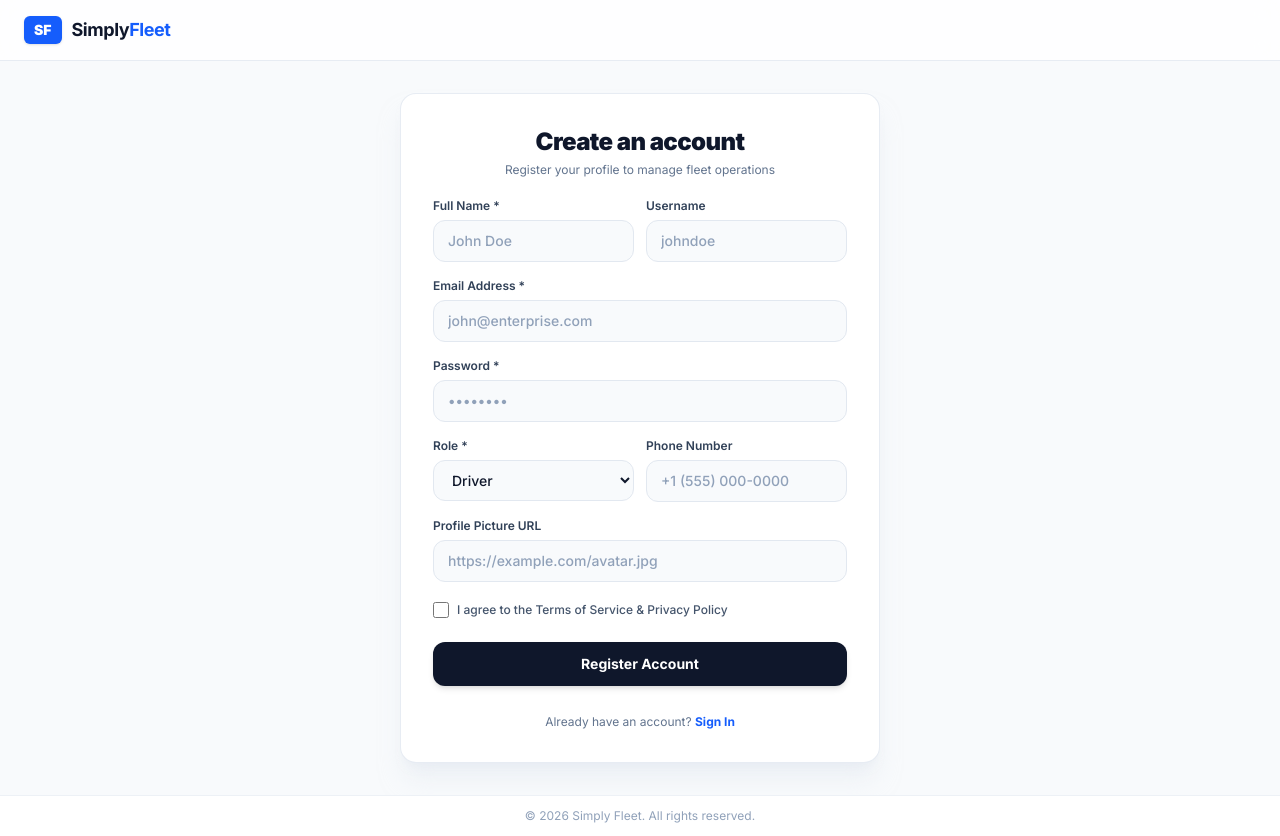
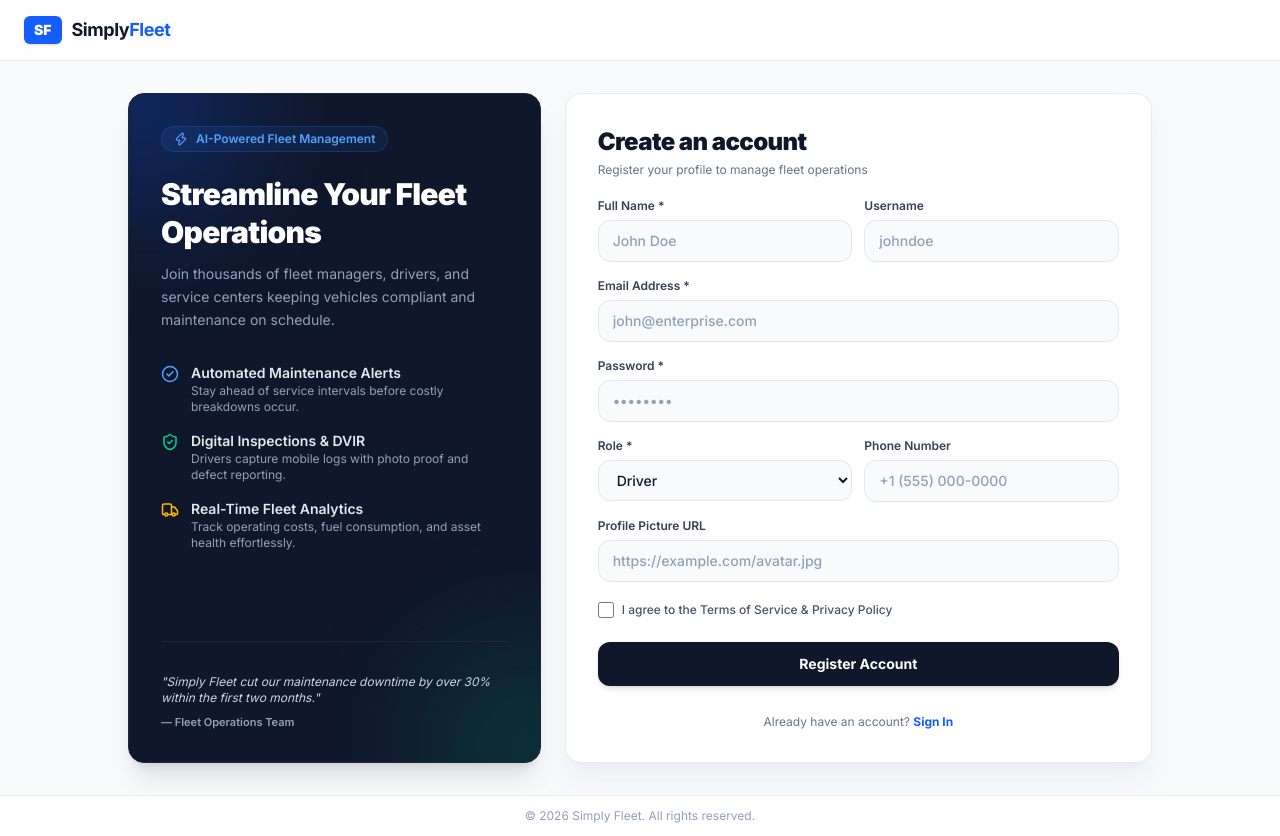
Before and after one commit to shettigarpratham6-web/FleetGuard, a Next.js app in the folder frontend/: page /register in a window 1280 px wide. Built offline with nearby package versions, Linux system fonts and the light colour scheme; no server answers.

Commit message:
register page ui changed

```diff
--- a/frontend/src/app/page.tsx
+++ b/frontend/src/app/page.tsx
@@ -1,8 +1,8 @@
 'use client';
-import { useEffect } from 'react';
-import { api } from '@/services/api'
+
+import { useEffect, useState } from 'react';
+import { api } from '@/services/api';
 import { useRouter } from 'next/navigation';
-import React, { useState } from 'react';
 import Link from 'next/link';
 import {
   Scan,
@@ -20,9 +20,11 @@ import {
 } from 'lucide-react';
 
 export default function Home() {
+  // 1. Initialize the router hook here
+  const router = useRouter();
+
   // Cursor position state for interactive parallax animations
   const [mousePos, setMousePos] = useState({ x: 0, y: 0 });
-
 
   useEffect(() => {
     if (!api.auth.isAuthenticated()) {
@@ -62,13 +64,11 @@ export default function Home() {
       onMouseMove={handleMouseMove}
       className="min-h-screen w-full bg-slate-50 text-slate-700 font-sans overflow-x-hidden"
     >
-
       {/* ==========================================
           HEADER / NAVBAR
       ========================================== */}
       <header className="sticky top-0 z-50 w-full bg-white/95 backdrop-blur-md border-b border-slate-200">
         <div className="max-w-7xl mx-auto px-4 sm:px-6 lg:px-8 h-20 flex items-center justify-between">
-
           <div className="flex items-center gap-2 group cursor-pointer">
             <div className="bg-blue-600 text-white font-bold text-xl flex items-center justify-center w-10 h-10 rounded-lg transition-transform duration-300 group-hover:scale-105 group-hover:rotate-3 shadow-md shadow-blue-500/20">
               SF
@@ -100,11 +100,10 @@ export default function Home() {
       </header>
 
       {/* ==========================================
-    SECTION 1: HERO SECTION (Guaranteed Render + Parallax)
-========================================== */}
+          SECTION 1: HERO SECTION (Guaranteed Render + Parallax)
+      ========================================== */}
       <section className="pt-12 pb-20 px-4 sm:px-6 lg:px-8 max-w-7xl mx-auto w-full">
         <div className="grid grid-cols-1 lg:grid-cols-12 gap-12 items-center">
-
           {/* Left Text Content */}
           <div
             style={{
@@ -140,8 +139,7 @@ export default function Home() {
             <span className="text-xs text-slate-500 font-medium">No credit card required</span>
           </div>
 
-          {/* Right Hero Visual Card - Fixed Width Flex Wrapper */}
-          {/* Right Hero Visual */}
+          {/* Right Hero Visual Card */}
           <div className="lg:col-span-5 flex justify-center">
             <div className="relative w-[430px]">
 
@@ -169,18 +167,14 @@ export default function Home() {
 
                   {/* Dashboard Content */}
                   <div className="p-5 space-y-4">
-
                     <div className="grid grid-cols-2 gap-4">
-
                       <div className="rounded-xl bg-slate-800 p-4">
                         <p className="text-slate-400 text-xs uppercase">
                           Active Fleet
                         </p>
-
                         <h2 className="text-3xl font-black text-white mt-2">
                           142
                         </h2>
-
                         <p className="text-emerald-400 text-xs mt-1">
                           ↑ 98.4% Operational
                         </p>
@@ -190,27 +184,22 @@ export default function Home() {
                         <p className="text-slate-400 text-xs uppercase">
                           PM Compliance
                         </p>
-
                         <h2 className="text-3xl font-black text-blue-400 mt-2">
                           96.8%
                         </h2>
-
                         <p className="text-blue-300 text-xs mt-1">
                           On Schedule
                         </p>
                       </div>
-
                     </div>
 
-                    {/* Fake Graph */}
+                    {/* Maintenance Graph */}
                     <div className="rounded-xl bg-slate-800 p-4">
-
                       <p className="text-slate-400 text-xs mb-4">
                         Monthly Maintenance
                       </p>
 
                       <div className="flex items-end gap-2 h-32">
-
                         <div className="bg-blue-500 rounded w-5 h-12"></div>
                         <div className="bg-blue-500 rounded w-5 h-20"></div>
                         <div className="bg-blue-500 rounded w-5 h-16"></div>
@@ -218,19 +207,15 @@ export default function Home() {
                         <div className="bg-blue-500 rounded w-5 h-14"></div>
                         <div className="bg-blue-500 rounded w-5 h-28"></div>
                         <div className="bg-blue-500 rounded w-5 h-20"></div>
-
                       </div>
-
                     </div>
 
                     {/* Vehicles */}
                     <div className="space-y-3">
-
                       <div className="rounded-lg bg-slate-800 p-3 flex justify-between">
                         <span className="text-white">
                           Truck KH01VS8
                         </span>
-
                         <span className="text-emerald-400">
                           Healthy
                         </span>
@@ -240,7 +225,6 @@ export default function Home() {
                         <span className="text-white">
                           Truck MH14TR2
                         </span>
-
                         <span className="text-yellow-400">
                           Service Due
                         </span>
@@ -250,21 +234,16 @@ export default function Home() {
                         <span className="text-white">
                           Truck KA19FG9
                         </span>
-
                         <span className="text-red-400">
                           Inspection
                         </span>
                       </div>
-
                     </div>
-
                   </div>
-
                 </div>
 
                 {/* Rating */}
                 <div className="flex items-center justify-between mt-5">
-
                   <div className="flex gap-1">
                     {[...Array(5)].map((_, i) => (
                       <Star
@@ -286,9 +265,7 @@ export default function Home() {
                   <span className="text-sm font-medium text-slate-500">
                     App Store
                   </span>
-
                 </div>
-
               </div>
 
               {/* Floating Card 1 */}
@@ -296,7 +273,6 @@ export default function Home() {
                 <p className="text-sm font-semibold text-slate-800">
                   🚛 Maintenance Reminder
                 </p>
-
                 <p className="text-xs text-slate-500 mt-2">
                   Oil & Filter service due for KH01VS8
                 </p>
@@ -307,7 +283,6 @@ export default function Home() {
                 <p className="text-sm font-semibold text-red-600">
                   ⚠ Inspection Alert
                 </p>
-
                 <p className="text-xs text-slate-500 mt-2">
                   Rear tyre pressure below threshold.
                 </p>
@@ -317,12 +292,12 @@ export default function Home() {
           </div>
         </div>
       </section>
+
       {/* ==========================================
-          NEW SECTION: MOBILE FLEET WORKFLOWS
+          SECTION 2: MOBILE FLEET WORKFLOWS
       ========================================== */}
       <section className="py-20 px-4 sm:px-6 lg:px-8 bg-white border-t border-slate-200 w-full">
         <div className="max-w-7xl mx-auto">
-
           <div className="text-center max-w-3xl mx-auto mb-16 flex flex-col gap-3">
             <span className="text-xs font-bold tracking-widest text-blue-600 uppercase">
               One Source of Truth
@@ -336,7 +311,6 @@ export default function Home() {
           </div>
 
           <div className="grid grid-cols-1 md:grid-cols-3 gap-8">
-
             {/* Drivers Card */}
             <div
               style={{ transform: `translate3d(${mousePos.x * 0.2}px, ${mousePos.y * 0.2}px, 0)` }}
@@ -435,7 +409,6 @@ export default function Home() {
                 ))}
               </ul>
             </div>
-
           </div>
         </div>
       </section>
@@ -445,7 +418,6 @@ export default function Home() {
       ========================================== */}
       <section className="py-20 px-4 sm:px-6 lg:px-8 bg-slate-100/80 border-t border-slate-200 w-full">
         <div className="max-w-7xl mx-auto">
-
           <div className="text-center max-w-3xl mx-auto mb-16 flex flex-col gap-4">
             <div>
               <span className="text-xs font-bold tracking-wider text-blue-600 uppercase bg-blue-100/70 border border-blue-200 px-3.5 py-1.5 rounded-full">
@@ -555,15 +527,11 @@ export default function Home() {
                     </tbody>
                   </table>
                 </div>
-
               </div>
             </div>
-
           </div>
         </div>
       </section>
-
-
     </div>
   );
 }
--- a/frontend/src/app/register/page.tsx
+++ b/frontend/src/app/register/page.tsx
@@ -4,6 +4,7 @@ import React, { useState } from 'react';
 import Link from 'next/link';
 import { useRouter } from 'next/navigation';
 import { api } from '@/services/api';
+import { CheckCircle2, ShieldCheck, Truck, Zap } from 'lucide-react';
 
 export default function RegisterPage() {
   const router = useRouter();
@@ -52,24 +53,87 @@ export default function RegisterPage() {
 
       {/* Header Bar */}
       <nav className="w-full bg-white/80 backdrop-blur-md border-b border-slate-200/80 px-6 py-4 flex items-center justify-between sticky top-0 z-10">
-        <div className="flex items-center gap-2.5">
+        <Link href="/" className="flex items-center gap-2.5">
           <div className="bg-blue-600 text-white font-extrabold text-sm px-2.5 py-1 rounded-md shadow-sm">
             SF
           </div>
           <span className="text-lg font-bold tracking-tight text-slate-900">
             Simply<span className="text-blue-600">Fleet</span>
           </span>
-        </div>
+        </Link>
       </nav>
 
-      {/* Main Container - Centered */}
-      <main className="flex-1 w-full flex items-center justify-center px-4 py-8">
+      {/* Main Container - Centered Two-Column Layout */}
+      <main className="flex-1 w-full flex items-center justify-center px-4 py-8 sm:px-6 lg:px-8">
 
-        {/* Balanced Card */}
-        <div className="w-full sm:w-[480px] bg-white p-7 sm:p-8 rounded-2xl border border-slate-200/80 shadow-xl shadow-slate-200/50 space-y-5">
+        {/* Outer Grid Container */}
+        <div className="w-full max-w-5xl grid grid-cols-1 lg:grid-cols-12 gap-6 items-stretch">
+
+          {/* LEFT SIDE CARD: Feature Highlight Showcase */}
+          <div className="lg:col-span-5 bg-slate-900 text-white rounded-2xl p-8 border border-slate-800 shadow-xl flex flex-col justify-between relative overflow-hidden">
+
+            {/* Subtle Gradient Glow Backgrounds */}
+            <div className="absolute -top-20 -left-20 w-48 h-48 bg-blue-600/30 rounded-full blur-3xl pointer-events-none" />
+            <div className="absolute -bottom-20 -right-20 w-48 h-48 bg-emerald-500/20 rounded-full blur-3xl pointer-events-none" />
+
+            <div className="relative z-10 space-y-6">
+              <div className="inline-flex items-center gap-2 bg-blue-500/10 border border-blue-500/20 text-blue-400 px-3 py-1 rounded-full text-xs font-semibold">
+                <Zap size={14} /> AI-Powered Fleet Management
+              </div>
+
+              <div>
+                <h2 className="text-2xl sm:text-3xl font-extrabold tracking-tight text-white leading-tight">
+                  Streamline Your Fleet Operations
+                </h2>
+                <p className="mt-3 text-slate-400 text-sm leading-relaxed">
+                  Join thousands of fleet managers, drivers, and service centers keeping vehicles compliant and maintenance on schedule.
+                </p>
+              </div>
+
+              {/* Feature Checklist */}
+              <div className="space-y-4 pt-2">
+                <div className="flex items-start gap-3">
+                  <CheckCircle2 className="text-blue-400 shrink-0 mt-0.5" size={18} />
+                  <div>
+                    <h4 className="text-sm font-semibold text-slate-200">Automated Maintenance Alerts</h4>
+                    <p className="text-xs text-slate-400">Stay ahead of service intervals before costly breakdowns occur.</p>
+                  </div>
+                </div>
+
+                <div className="flex items-start gap-3">
+                  <ShieldCheck className="text-emerald-400 shrink-0 mt-0.5" size={18} />
+                  <div>
+                    <h4 className="text-sm font-semibold text-slate-200">Digital Inspections & DVIR</h4>
+                    <p className="text-xs text-slate-400">Drivers capture mobile logs with photo proof and defect reporting.</p>
+                  </div>
+                </div>
+
+                <div className="flex items-start gap-3">
+                  <Truck className="text-amber-400 shrink-0 mt-0.5" size={18} />
+                  <div>
+                    <h4 className="text-sm font-semibold text-slate-200">Real-Time Fleet Analytics</h4>
+                    <p className="text-xs text-slate-400">Track operating costs, fuel consumption, and asset health effortlessly.</p>
+                  </div>
+                </div>
+              </div>
+            </div>
+
+            {/* Bottom Testimonial / Quote */}
+            <div className="relative z-10 pt-8 border-t border-slate-800/80 mt-8">
+              <p className="text-xs italic text-slate-300">
+                "Simply Fleet cut our maintenance downtime by over 30% within the first two months."
+              </p>
+              <span className="block mt-2 text-[11px] font-semibold text-slate-400">
+                — Fleet Operations Team
+              </span>
+            </div>
+          </div>
+
+          {/* RIGHT SIDE CARD: Registration Form */}
+          <div className="lg:col-span-7 bg-white p-7 sm:p-8 rounded-2xl border border-slate-200/80 shadow-xl shadow-slate-200/50 flex flex-col justify-center space-y-5">
 
             {/* Form Title & Subtitle */}
-          <div className="text-center space-y-1">
+            <div className="space-y-1">
               <h1 className="text-2xl font-extrabold tracking-tight text-slate-900">
                 Create an account
               </h1>
@@ -226,6 +290,8 @@ export default function RegisterPage() {
             </div>
 
           </div>
+
+        </div>
       </main>
 
       {/* Footer */}
```
Also changed, not shown: 1 other file (tests, documents, lock files or other folders). Lines whose indentation alone changed are shown as unchanged.
